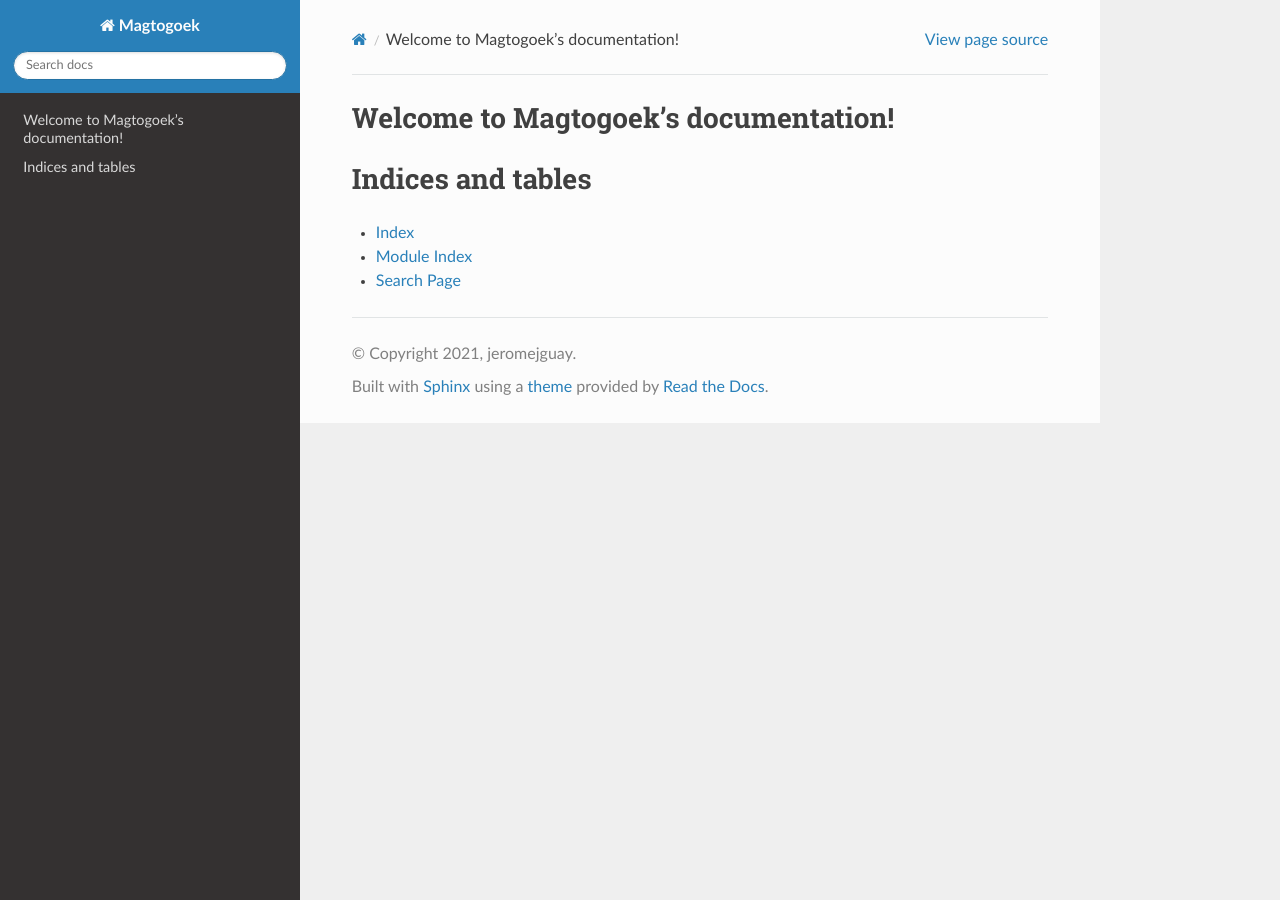
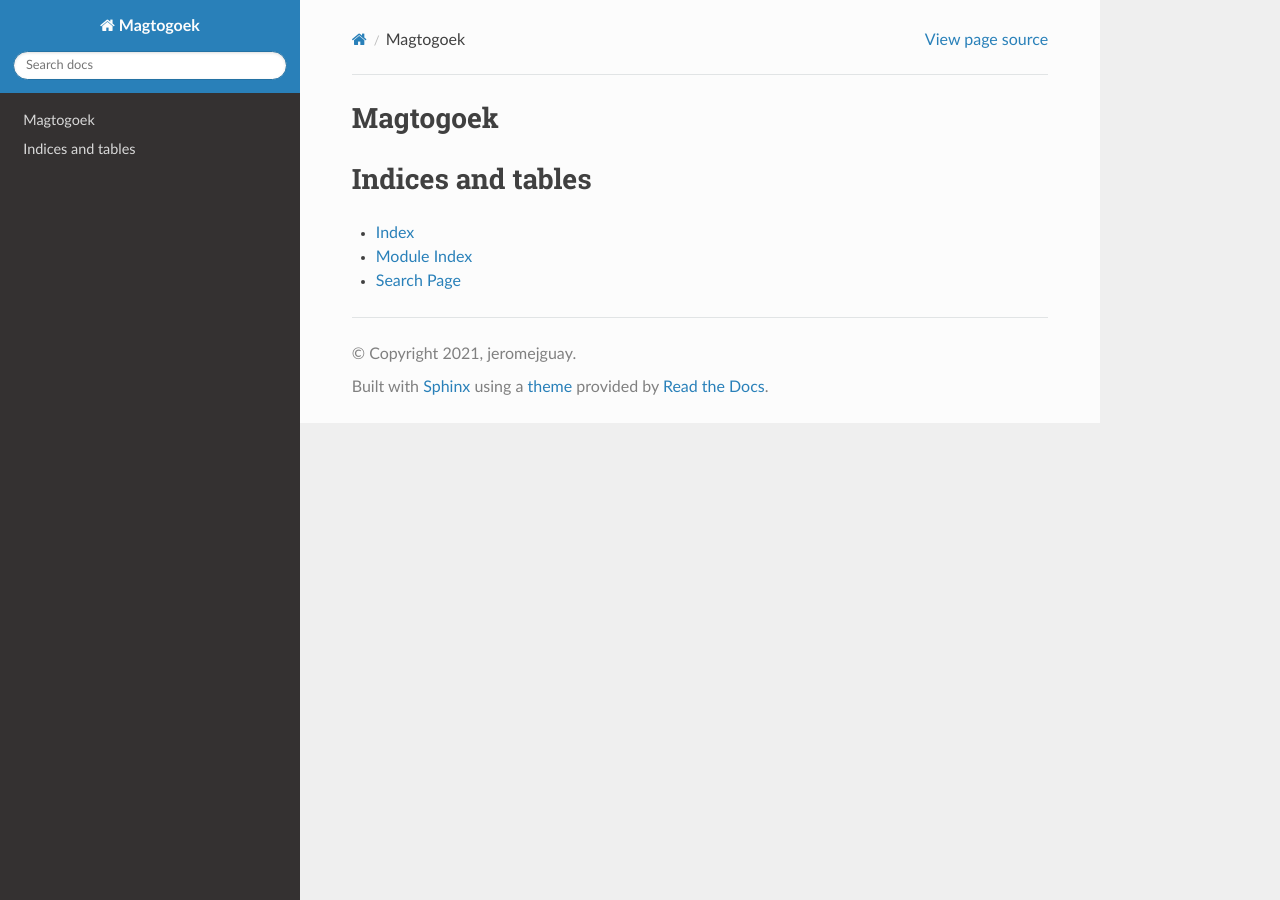
Before and after one commit to iml-gddaiss/magtogoek, a Sphinx documentation site: the page built from docs/index.rst, in a window 1280 px wide. Built offline with Sphinx 7.4.7 and the Read the Docs theme 2.0.0, drawn with Linux system fonts in a browser that asks for light colours.

```diff
--- a/docs/index.rst
+++ b/docs/index.rst
@@ -3,7 +3,7 @@
    You can adapt this file completely to your liking, but it should at least
    contain the root `toctree` directive.
 
-Welcome to Magtogoek's documentation!
+Magtogoek
 =====================================
 
 .. toctree::
```
Also changed, not shown: README.md (+1 -1 lines).
